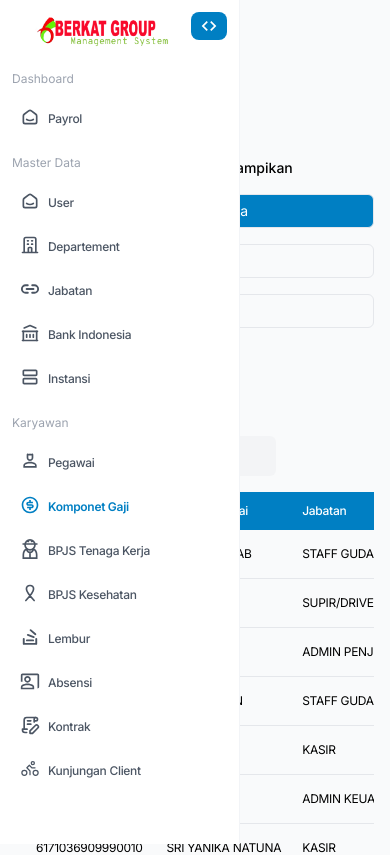
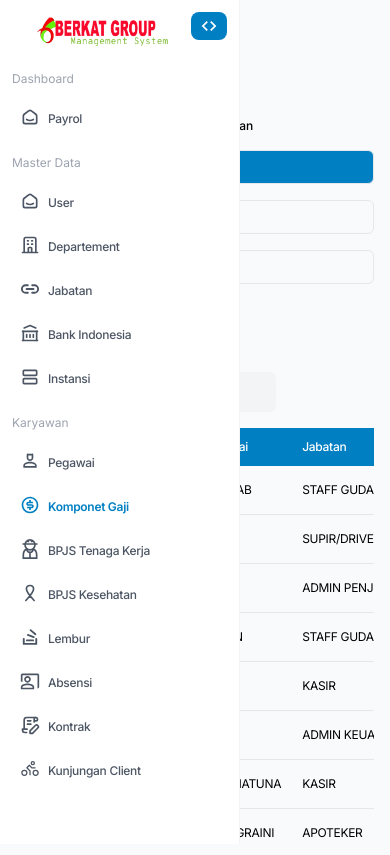
Before and after one commit to hendrialqori/berkat-group, a React (Vite) app: page /salary in a window 390 px wide. Shown: the top 855 px of the page. Built offline with nearby package versions, Linux system fonts and the light colour scheme.

Commit message:
fix: fix font size when mobile version

```diff
--- a/src/pages/master-data/salary/index.tsx
+++ b/src/pages/master-data/salary/index.tsx
@@ -4,7 +4,7 @@ import Tabs from "./modules/tabs";
 
 export default function Salary() {
     return (
-        <AdminLayout className="space-y-10">
+        <AdminLayout className="space-y-5 md:space-y-10">
             <div>
                 <h2 className="text-base xl:text-xl font-semibold -tracking-wide">Data komponent Gaji</h2>
                 <p className="text-xs xl:text-sm text-gray-500">Informasi penggajian semua divisi</p>
--- a/src/pages/master-data/salary/modules/tabs.tsx
+++ b/src/pages/master-data/salary/modules/tabs.tsx
@@ -4,7 +4,7 @@ import { IoIosCheckmarkCircle } from "react-icons/io";
 export default function Tabs() {
     return (
         <div className="space-y-4">
-            <p className="text-sm font-medium">Silahkan pilih divisi yang akan ditampikan</p>
+            <p className="text-xs md:text-sm font-medium">Silahkan pilih divisi yang akan ditampikan</p>
             <div className="flex items-center flex-wrap gap-4">
                 <Tab
                     name="CV Berkat Makmur Sejahtera"
@@ -43,11 +43,11 @@ export const Tab = ({ name, slug }: { name: string; slug: string }) => {
 
     return (
         <button
-            className={`rounded-md border border-gray-200 px-4 py-1.5 flex items-center gap-2 w-full md:w-max ${active ? "text-white bg-primary" : "text-gray-500 hover:bg-gray-200"}`}
+            className={`rounded-md border border-gray-200 px-4 py-2 md:py-1.5 flex items-center gap-2 w-full md:w-max ${active ? "text-white bg-primary" : "text-gray-500 hover:bg-gray-200"}`}
             onClick={handleClickTab}
         >
             {active && <IoIosCheckmarkCircle className="flex-shrink-0 size-4 text-green-500" />}
-            <span className="text-sm">{name}</span>
+            <span className="text-xs md:text-sm">{name}</span>
         </button>
     )
 }
--- a/src/pages/payrol/home/index.tsx
+++ b/src/pages/payrol/home/index.tsx
@@ -10,7 +10,7 @@ import BarChart from "./modules/bar-chart";
 
 export default function Home() {
     return (
-        <AdminLayout className="space-y-5">
+        <AdminLayout className="space-y-5 md:space-y-10">
             <div className="flex flex-col md:flex-row items-start gap-5 xl:items-center justify-between">
                 <div>
                     <h2 className="text-base xl:text-xl font-semibold -tracking-wide">Welcome back, Admin</h2>
```
